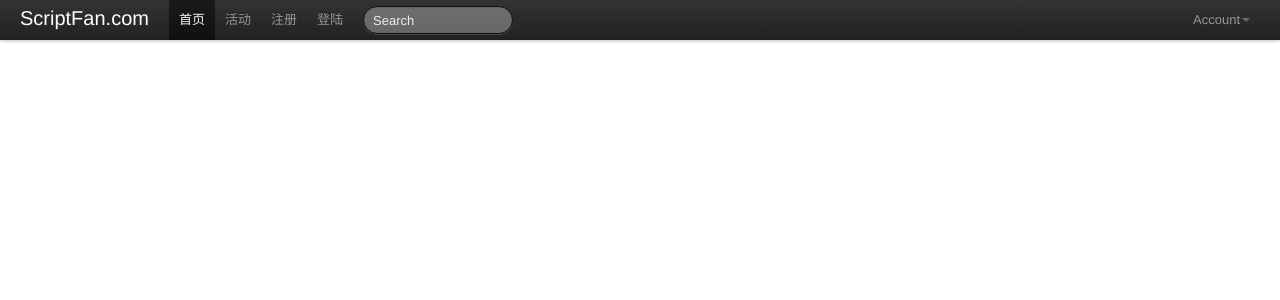
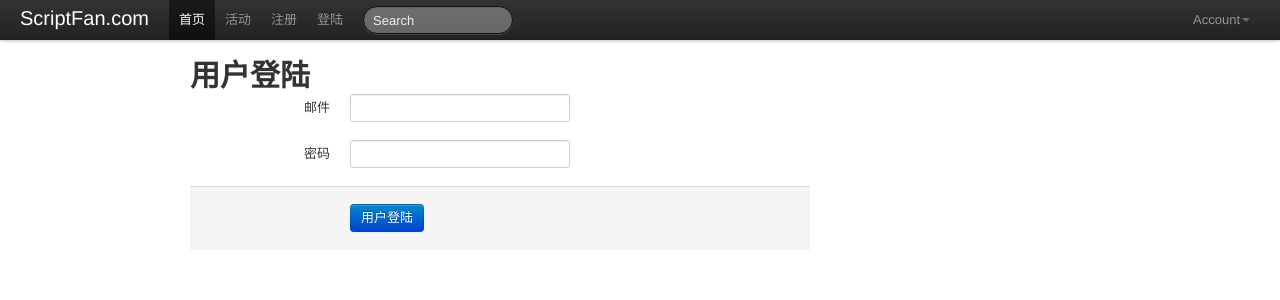
Before and after one commit to ScriptFan/ScriptFan.com, a Python web app: template website/scriptfan/templates/user/login.html in a window 1280 px wide. Shown: the top 300 px of the page. Run offline with Jinja, Linux system fonts and the light colour scheme; the template is opened without the code that fills it, so the values that code supplies are empty.

Commit message:
添加简单的用户登陆页面

```diff
--- a/website/scriptfan/templates/user/login.html
+++ b/website/scriptfan/templates/user/login.html
@@ -1 +1,26 @@
 {% extends "base.html" %}
+{% block title %}会员登陆{% endblock %}
+{% block content %}
+<h1>用户登陆</h1>
+<form action="{{ url_for('user.login') }}" class="form-horizontal" id="form-login" method="post">
+    <fieldset>
+        <div class="control-group">
+            <label class="control-label">邮件</label>
+            <div class="controls">
+                <input type="text" name="email" />
+                <span class="help-inline"></span>
+            </div>
+        </div>
+        <div class="control-group">
+            <label class="control-label">密码</label>
+            <div class="controls">
+                <input type="password" name="password" class="password" />
+                <span class="help-inline"></span>
+            </div>
+        </div>
+        <div class="form-actions">
+            <button type="submit" class="btn btn-primary">用户登陆</button>
+        </div>
+    </fieldset>
+</form>
+{% endblock %}
```
